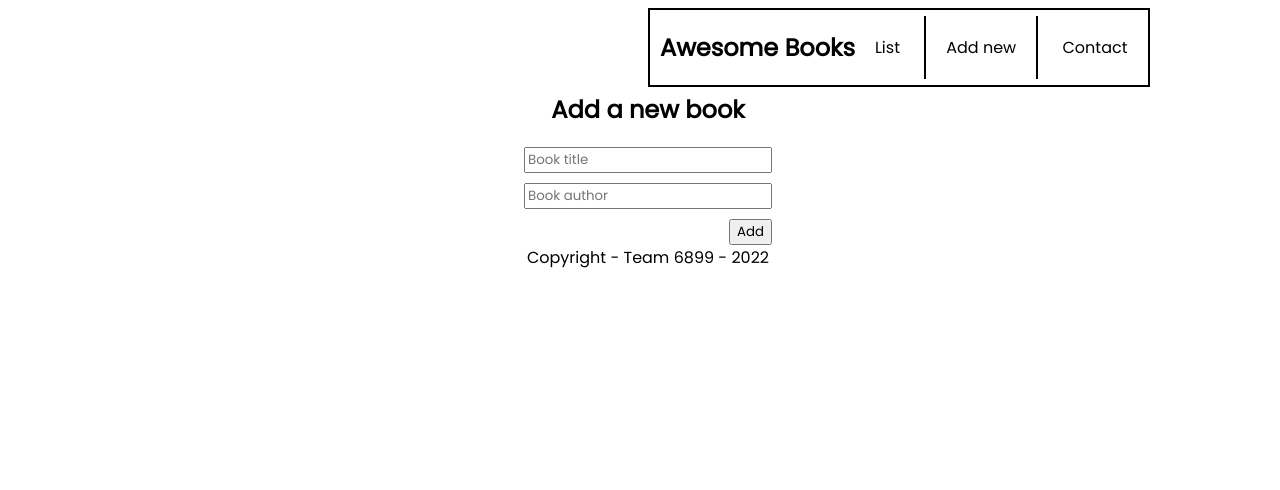
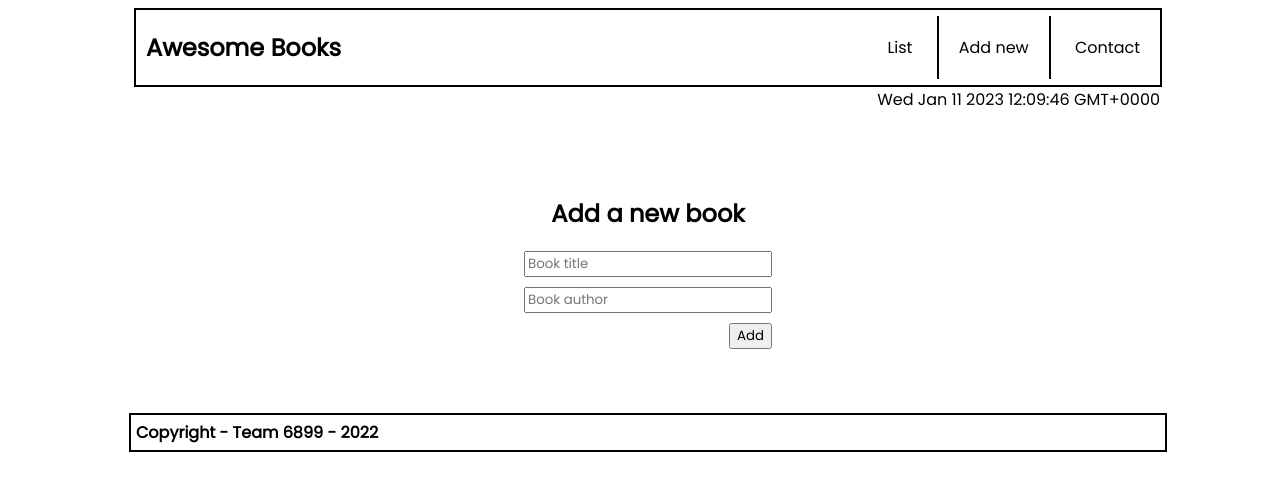
Before and after one commit to wickathou/awesome-books, a website: page index.html in a window 1280 px wide. Drawn offline with Linux system fonts and the light colour scheme; a web font is replaced by a local one.

Commit message:
Added: JS function to update timestamp Copyright footer Fixed: Alignment of navbar behavior of the nav

```diff
--- a/app.js
+++ b/app.js
@@ -126,3 +126,17 @@ document.querySelector('.nav').addEventListener('click',((e)=>{
     contactForm.classList.remove('contact-form-disappear')
   }
 }))
+
+// Timestamp content
+
+const currentTimeDiv = document.getElementById('current-time')
+
+function timeTrackUpdate() {
+  const currentTimeBlock = document.createElement('p')
+  let currentTime = new Date();
+  currentTimeBlock.textContent = currentTime;
+  currentTimeDiv.replaceChildren(currentTimeBlock.textContent.replace(/\(.*\)/g, ""));
+}
+
+timeTrackUpdate()
+setInterval(timeTrackUpdate, 1000);
--- a/style.css
+++ b/style.css
@@ -4,6 +4,46 @@
   color: black;
   font-family: "Poppins", sans-serif;
 }
+
+/* Utilities */
+
+.width-80 {
+  width: 80%;
+}
+
+.flex {
+  display: flex;
+}
+
+.flex-column {
+  flex-direction: column;
+}
+
+.align-items-center {
+  align-items: center;
+}
+
+.justify-content-center {
+  justify-content: center;
+}
+
+.align-self-end {
+  align-self: flex-end;
+}
+
+.border {
+  border: 2px black solid;
+}
+
+.p-1 {
+  padding: 5px;
+}
+
+.bold {
+  font-weight: bold;
+}
+
+/* Specific CSS selectors */
 
 html{
   overflow: hidden;
@@ -20,9 +60,8 @@ nav{
   display: flex;
   justify-content: space-between;
   align-items: center;
-  position: fixed;
   border: 2px solid black;
-  /* width: 97%; */
+  width: 100%;
 }
 
 nav h1{
@@ -44,7 +83,7 @@ nav .Add-new {
 }
 
 main{
-  margin-top: 8vh;
+  margin: 8vh auto;
 }
 
 /* section-1 */
```
